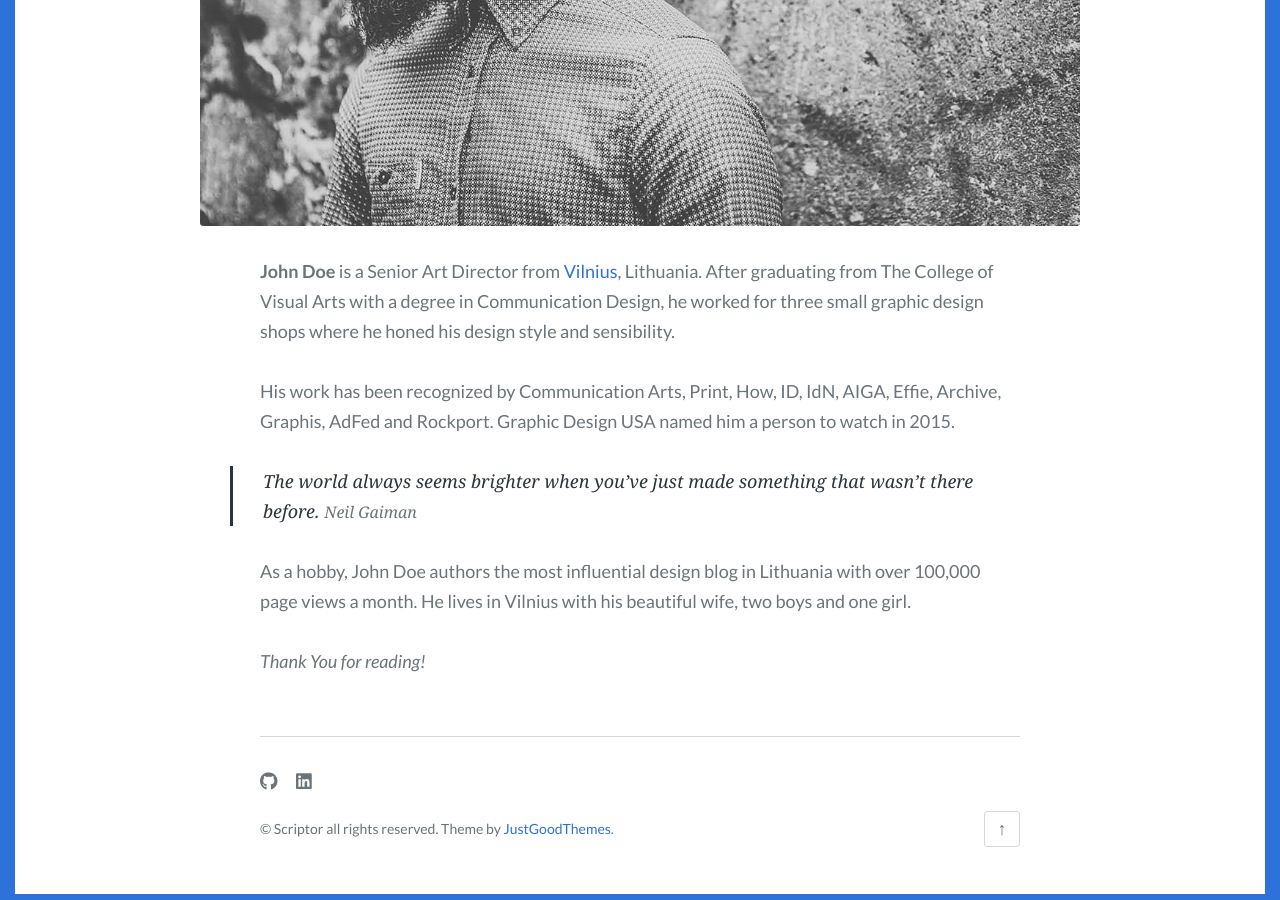
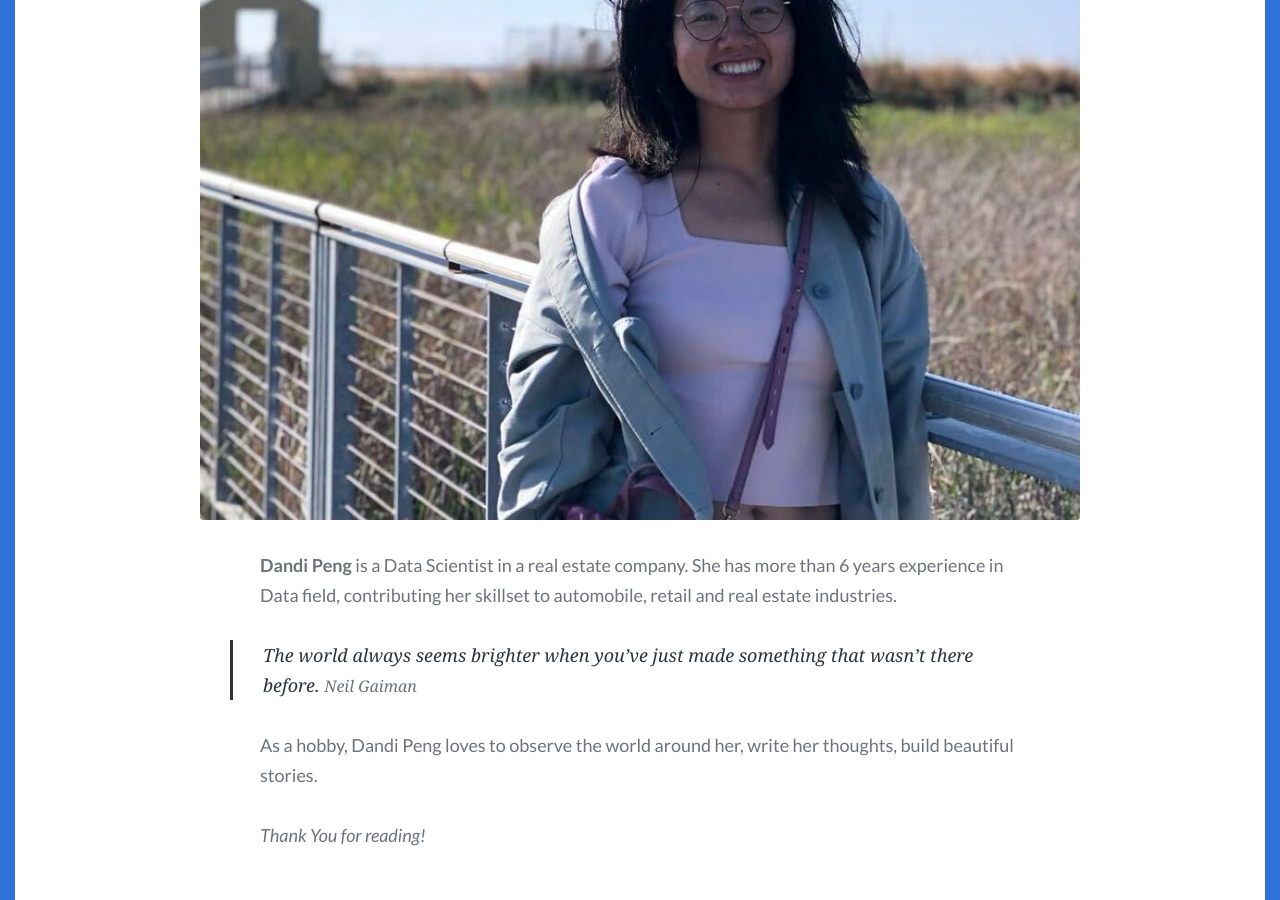
Before and after one commit to dandipeng/dandipeng.github.io, a Jekyll site: the page built from about.md, in a window 1280 px wide and 900 px high, scrolled down 636 px. Built offline with Jekyll 4.4.1, drawn with Linux system fonts in a browser that asks for light colours; some web fonts are replaced.

Commit message:
add more info

```diff
--- a/about.md
+++ b/about.md
@@ -2,15 +2,13 @@
 layout: page
 title: About this blog
 description: An optional about page for Scriptor Jekyll theme
-feature_image: images/about.jpg
+feature_image: images/about.JPG
 ---
 
-**John Doe** is a Senior Art Director from [Vilnius](https://en.wikipedia.org/wiki/Vilnius), Lithuania. After graduating from The College of Visual Arts with a degree in Communication Design, he worked for three small graphic design shops where he honed his design style and sensibility.
-
-His work has been recognized by Communication Arts, Print, How, ID, IdN, AIGA, Effie, Archive, Graphis, AdFed and Rockport. Graphic Design USA named him a person to watch in 2015.
+**Dandi Peng** is a Data Scientist in a real estate company. She has more than 6 years experience in Data field, contributing her skillset to automobile, retail and real estate industries.
 
 >The world always seems brighter when you’ve just made something that wasn’t there before. <cite>Neil Gaiman</cite>
 
-As a hobby, John Doe authors the most influential design blog in Lithuania with over 100,000 page views a month. He lives in Vilnius with his beautiful wife, two boys and one girl.
+As a hobby, Dandi Peng loves to observe the world around her, write her thoughts, build beautiful stories.
 
 *Thank You for reading!*
```
Also changed, not shown: images/about.jpg.
